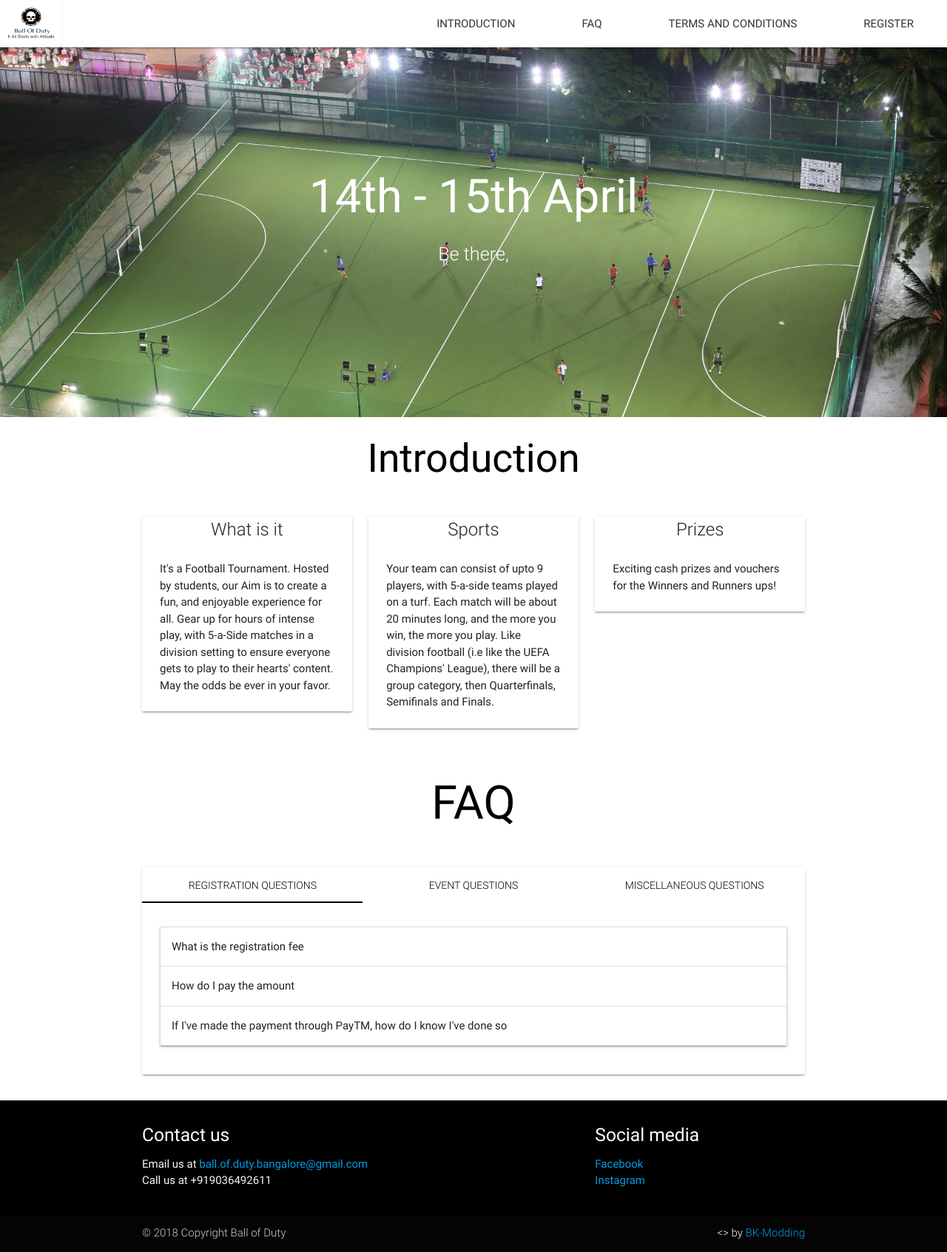
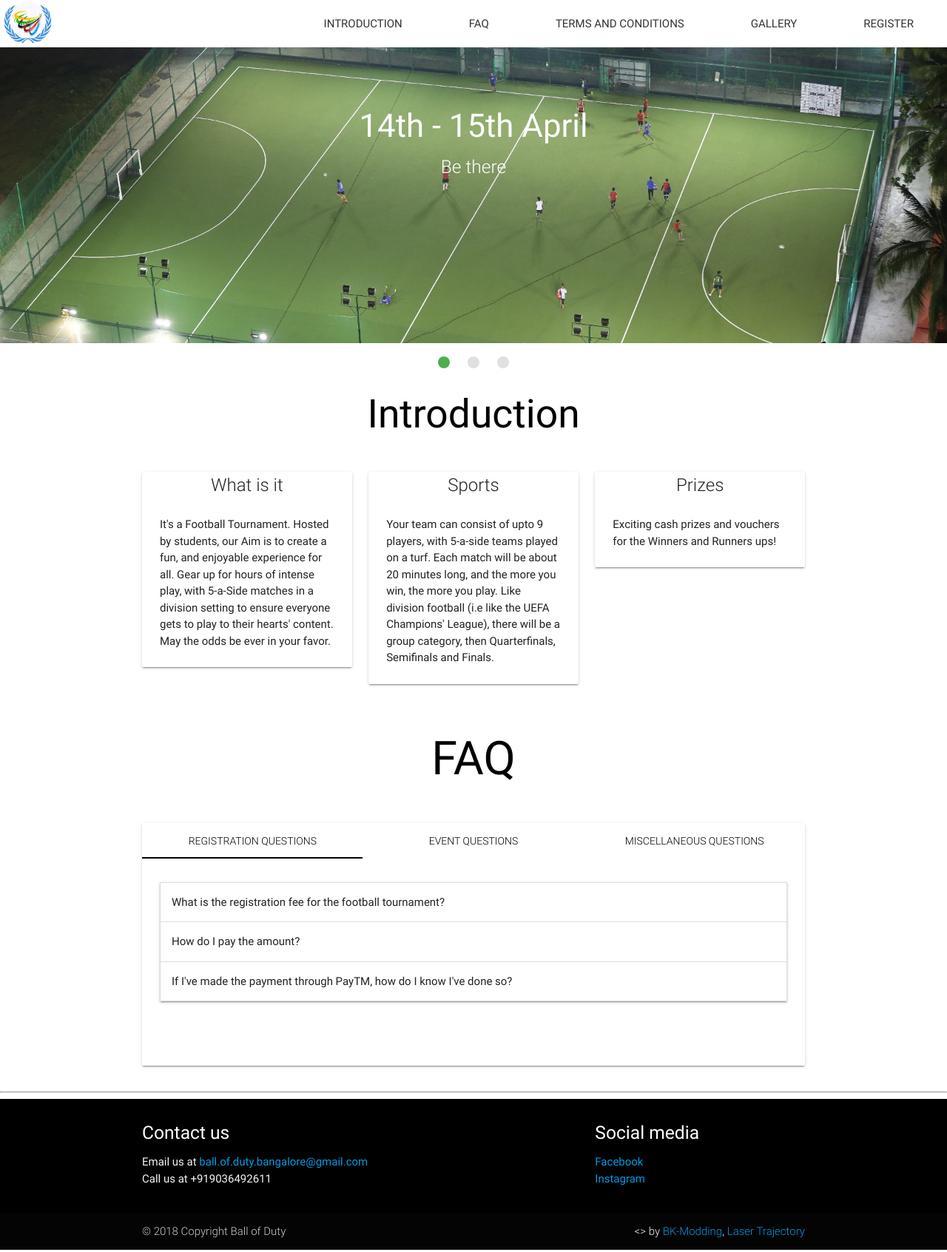
Before and after one commit to BK-Modding/Ball-of-Duty-Website, a Flask app: page / in a window 1280 px wide. Shown: the whole page at 74% size. Run offline with Flask 2, Linux system fonts and the light colour scheme; some libraries are stand-ins or nearby versions.

Commit message:
New registration design and new images on the site

```diff
--- a/app.py
+++ b/app.py
@@ -47,7 +47,7 @@ def register(sport):
                     else:
                         if isinstance(data[i], int):
                             data[i] = connection.escape(int(data[i]))
-                        else:
+                        elif i != 'email':
                             data[i] = connection.escape(data[i])
                 print(data)
                 existflag = 0
@@ -78,7 +78,7 @@ def register(sport):
                     connection.commit()
 
                     msg = Message('We have a new registration under Football for Sports for Change', sender = config.MAIL_USERNAME, recipients = [config.RECIPIENT_1, config.RECIPIENT_2, config.RECIPIENT_3, config.RECIPIENT_4, config.RECIPIENT_5])
-                    msg.body = "Team name: {} \n Registration Person: {} \n No. of members in the team: {} \n Member Names: {} \n Mobile no: {} \n Alternate no: {} \n Payment mode chosen: {}".format(teamname, registername, noofmembers, membernames, mobileno, alternateno, paymentmode)
+                    msg.body = "Team name: {} \nRegistration Person: {}\n No. of members in the team: {}\nMember Names: {}\nMobile no: {}\nAlternate no: {} \nPayment mode chosen: {}".format(teamname, registername, noofmembers, membernames, mobileno, alternateno, paymentmode)
                     mail.send(msg)
 
                     msg2 = Message('Confirming your registration for Sports for Change', sender = config.MAIL_USERNAME, recipients = [data['email']])
@@ -92,9 +92,7 @@ def register(sport):
                     mail.send(msg2)
             elif sport == 'chess':
                 for i in data:
-                    if isinstance(data[i], int):
-                        data[i] = connection.escape(int(data[i]))
-                    else:
+                    if i != 'email' and not isinstance(data[i], int):
                         data[i] = connection.escape(data[i])
                 print(data)
                 existflag = 0
@@ -103,7 +101,6 @@ def register(sport):
                     cursor.execute(existquery % data['name'])
                     if len(cursor.fetchall()) > 0:
                         existflag = 1
-
                 if existflag == 1:
                     return json.dumps({'Status':'Not Registered', 'Message': 'Error, that name has already registered'});
                 else:
@@ -111,30 +108,37 @@ def register(sport):
                     age = data['age']
                     paymentmode = data['paymenttype']
                     mobileno = data['mobileno']
+                    print(mobileno)
                     email = data['email']
                     category = data['category']
-                    UKCAID = 1 if data['UKCAID'] == 'true' else 2
+                    UKCAID = "true" if data['UKCAID'] == 1 else "false"
 
                     with connection.cursor() as cursor:
-                        query = '''INSERT INTO chessregistrations (Name, Email, MobileNo, Age, Category, PaymentMode, HasUKCA) VALUES (%s, %s, %s, %s, %s, %s, %s, %s)'''
-                        print(query)
-                        insertdata = (name, email, mobileno, age, category, paymentmode, UKCAID)
+                        query = '''INSERT INTO chessregistrations (Name, Email, MobileNo, Age, Category, PaymentMode, HasUKCA) VALUES (%s, %s, %s, %s, %s, %s, %s)'''
+                        insertdata = (name, email, mobileno, age, category, paymentmode, data['UKCAID'])
                         cursor.execute(query, insertdata)
 
                     connection.commit()
 
                     msg = Message('We have a new registration under Chess for Sports for Change', sender = config.MAIL_USERNAME, recipients = [config.RECIPIENT_1, config.RECIPIENT_2, config.RECIPIENT_3, config.RECIPIENT_4, config.RECIPIENT_5])
-                    msg.body = "Name: {} \n Email: {} \n Mobile no.: {} \n Age: {} \n Category: {} \n Payment mode chosen: {} \n Has an UKCA ID: {}".format(name, email, mobileno, age, category, paymentmode, data['UKCAID'])
+                    msg.body = "Name: {} \nEmail: {} \nMobile no.: {}\n Age: {}\nCategory: {}\nPayment mode chosen: {}\nHas an UKCA ID: {}".format(name, email, mobileno, age, category, paymentmode, UKCAID)
                     mail.send(msg)
 
-                    msg2 = Message('Confirming your registration for Sports for Change', sender = config.MAIL_USERNAME, recipients = [data['email']])
+                    msg2 = Message('Confirming your registration for Sports for Change', sender = config.MAIL_USERNAME, recipients = [email])
                     paymsg = ''
+                    msgcategory = ''
+                    if category == 'u8':
+                        msgcategory = "Under 8"
+                    elif category == 'u12':
+                        msgcategory = "Under 12"
+                    elif category == "u16":
+                        msgcategory = "Under 16"
                     if paymentmode == "payTM":
                         paymsg = "You have chosen to pay the registration fee through PayTM. To make the PayTM payment for the event, please pay Samaksh Goel of IBDP 1 studying in Oakridge International School. His mobile no. is +919036492611"
                     else:
-                        paymsg = "You have chosen to pay the registration fee by cash. Please make the cash payment once you arrive at the venue on the event day"
+                        paymsg = "You have chosen to pay the registration fee by cash. To make the cash payment, one of our representatives will get in touch with you soon. If the representative does not get in touch with you in the next 24 hours, please contact us through the contact number provided at the bottom of the website. Please do keep in mind that you must make the payment before 9th of April"
 
-                    msg2.body = "Thank you for registering under Chess for Sports for Change. This is to confirm that you have registered for the event under the name of {} and under the {} category. {}".format(name, category, paymsg)
+                    msg2.body = "Thank you for registering under Chess for Sports for Change. This is to confirm that you have registered for the event under the name of {} and under the {} category. {}".format(name, msgcategory, paymsg)
                     mail.send(msg2)
 
             elif sport == 'basketball':
@@ -168,17 +172,27 @@ def checkpass():
 def getallteams():
     return render_template('getallteams.html')
 
-@app.route('/getteamsafterauth', methods = ['GET', 'POST'])
-def getteamsafterauth():
+@app.route('/getteamsafterauth/<sport>', methods = ['GET', 'POST'])
+def getteamsafterauth(sport):
     if request.method == "POST":
         data = request.get_json()
         if data['passphrase'] == config.PASSPHRASE2:
             with connection.cursor() as cursor:
-                cursor.execute('SELECT * FROM registrations');
-                querydata = cursor.fetchall()
-                return json.dumps({'success':'true', 'teams': querydata})
+                if sport == 'football':
+                    cursor.execute('SELECT * FROM footballregistrations');
+                    querydata = cursor.fetchall()
+                    return json.dumps({'success':'true', 'teams': querydata})
+                elif sport == 'chess':
+                    cursor.execute('SELECT * FROM chessregistrations');
+                    querydata = cursor.fetchall()
+                    return json.dumps({'success':'true', 'data': querydata})
+                elif sport == 'basketball':
+                    cursor.execute('SELECT * FROM basketballregistrations');
+                    querydata = cursor.fetchall()
+                    return json.dumps({'success':'true', 'teams': querydata})
+
         else:
-            return json.dumps({'success': 'false', 'teams': []})
+            return json.dumps({'success': 'false'})
 
 @app.route('/confirmpayment', methods = ['POST'])
 def confirmteampayment():
@@ -189,39 +203,44 @@ def confirmteampayment():
     if repass != config.PASSPHRASE:
         return json.dumps({'success': 'false', 'message': 'Error, incorrect pass phrase'})
     else:
+        print(sport)
+        print(sport == 'chess')
         with connection.cursor() as cursor:
             if sport == 'football':
-                query = '''SELECT * FROM footballregistrations WHERE TeamName=%s''' % str(name)
+                query = '''SELECT * FROM footballregistrations WHERE TeamName="%s"''' % str(name)
             elif sport == 'chess':
-                 query = '''SELECT * FROM chessregistrations WHERE TeamName=%s''' % str(name)
+                 query = '''SELECT * FROM chessregistrations WHERE Name="%s"''' % str(name)
+                 print(query)
             elif sport == 'basketball':
-                 query = '''SELECT * FROM basketballregistrations WHERE TeamName=%s''' % str(name)
+                 query = '''SELECT * FROM basketballregistrations WHERE TeamName="%s"''' % str(name)
             cursor.execute(query)
             dbdata = cursor.fetchall()
             print(dbdata)
             if len(dbdata) == 0:
-                return json.dumps({'success': 'false', 'message': 'Error, team does not exist'})
+                notexistmessage = 'Error, that team does not exist' if (sport == 'football' or sport == 'basketball') else 'Error, a registration under that name does not exist'
+                return json.dumps({'success': 'false', 'message': notexistmessage})
             else:
                 if dbdata[0]['HasPaid'] == 1:
                     returnmessage = 'Error, that team has already paid' if (sport == 'football' or sport == 'basketball') else 'Error, the registration under that name has already paid'
                     return json.dumps({'success': 'false', 'message': returnmessage})
                 else:
+                    insertquery = ''
                     if sport == 'football':
-                        insertquery = '''UPDATE footballregistrations SET HasPaid=1 WHERE TeamName=%s''' % str(name)
+                        insertquery = '''UPDATE footballregistrations SET HasPaid=1 WHERE TeamName="%s"''' % str(name)
                     elif sport == 'basketball':
-                        insertquery = '''UPDATE basketballregistrations SET HasPaid=1 WHERE TeamName=%s''' % str(name)
-                    elif sport == 'football':
-                        insertquery = '''UPDATE chessregistrations SET HasPaid=1 WHERE Name=%s''' % str(name)
+                        insertquery = '''UPDATE basketballregistrations SET HasPaid=1 WHERE TeamName="%s"''' % str(name)
+                    elif sport == 'chess':
+                        insertquery = '''UPDATE chessregistrations SET HasPaid=1 WHERE Name="%s"''' % str(name)
                     cursor.execute(insertquery)
 
                     connection.commit()
 
                     if sport == 'football':
-                        cursor.execute('''SELECT Email FROM footballregistrations WHERE TeamName=%s''' % str(name))
+                        cursor.execute('''SELECT Email FROM footballregistrations WHERE TeamName="%s"''' % str(name))
                     elif sport == 'basketball':
-                        cursor.execute('''SELECT Email FROM basketballregistrations WHERE TeamName=%s''' % str(name))
+                        cursor.execute('''SELECT Email FROM basketballregistrations WHERE TeamName="%s"''' % str(name))
                     elif sport == 'chess':
-                        cursor.execute('''SELECT Email FROM chessregistrations WHERE Name=%s''' % str(name))
+                        cursor.execute('''SELECT Email FROM chessregistrations WHERE Name="%s"''' % str(name))
 
                     data = cursor.fetchall()
                     email = data[0]['Email']
--- a/static/js/custom.js
+++ b/static/js/custom.js
@@ -3,9 +3,13 @@ $(document).ready(function() {
     $('select').material_select();
     $('ul.tabs').tabs();
     $('.collapsible').collapsible();
-    $(document).ready(function() {
-        $('select').material_select();
-    });
+    $('select').material_select();
+    $('.carousel').carousel();
+    $('.slider').slider({
+          full_width: false,
+          interval: 5000,
+          transition: 800,
+          });
 });
 $('a[href^="#"]').on('click', function(e) {
     e.preventDefault();
--- a/templates/confirmpayment.html
+++ b/templates/confirmpayment.html
@@ -60,6 +60,7 @@
                 {
                     Materialize.toast('<p class = "flow-text green-text">Logged in successfully</p>', 2000)
                     document.getElementById('state').innerHTML = '<div class = "card"> <div class = "card-content"> <div class = "input-field"> <label for = "name">Name/Team name</label> <input type = "text" name = "name" id = "name" placeholder = "Name/Team name"> </div> <div class = "input-field"> <label for = "repassphrase">Reenter pass phrase</label> <input type = "text" name = "repassphrase" id = "repassphrase" placeholder = "Reenter pass phrase"/> </div> <div class="input-field"> <select id = "game"> <option value="" selected>Choose the sport/game</option> <option value="football">Football</option> <option value="basketball">Basketball</option> <option value="chess">Chess</option> </select> <label>Choose the sport/game</label> </div> <a onclick = "paid()" class = "btn red waves-effect hoverable">Confirm</a> </div></div>';
+                    $('select').material_select();
                 }
                 else
                 {
--- a/templates/index.html
+++ b/templates/index.html
@@ -1,24 +1,31 @@
 {% extends "layout.html" %} {% block content %}
 <link type="text/css" rel="stylesheet" href="{{ url_for('static', filename='css/custom.css') }}" media="screen,projection" />
-<div class="parallax-container">
-  <div class="section no-pad-bot">
-    <div class="row"></div>
-    <div class="row"></div>
-    <div class="row"></div>
-    <div class="row"></div>
-    <div class="row"></div>
-    <div class="row"></div>
-    <div class="row">
-      <div class="col s12 center-align">
-        <h1 class="white-text">14th - 15th April</h1>
-        <p class="flow-text white-text">Be there,</p>
-      </div>
-    </div>
-    <div class="container">
-      <div class="parallax"><img class="responsive-img" src="{{ url_for('static', filename='images/turfpark.jpg') }}"></div>
-    </div>
-  </div>
+<div class="slider">
+    <ul class="slides">
+      <li>
+        <img class = "responsive-img" src="{{ url_for('static', filename='images/turfpark.jpg') }}"> <!-- random image -->
+        <div class="caption center-align">
+          <h3>14th - 15th April</h3>
+          <h5 class="light white-text">Be there</h5>
+        </div>
+      </li>
+      <li>
+        <img class = "responsive-img" src="{{ url_for('static', filename='images/chessboard.jpg') }}">
+        <div class="caption center-align">
+          <h3>Coming soon!</h3>
+          <h5 class="light white-text text-lighten-3"></h5>
+        </div>
+      </li>
+      <li>
+        <img src="{{ url_for('static', filename='images/basketball.jpg') }}">
+        <div class="caption center-align">
+          <h3 class = "white-text">Coming soon!</h3>
+          <h5 class="light white-text text-lighten-3"></h5>
+        </div>
+      </li>
+    </ul>
 </div>
+
 <section id="introduction">
   <div class="container">
     <div class="row">
@@ -72,20 +79,36 @@
             <div id="q1">
               <ul class="collapsible" data-collapsible="accordion">
                 <li>
-                  <div class="collapsible-header">What is the registration fee</div>
-                  <div class="collapsible-body"><span>The registration fee for this event is &#8377;2800 per team</span></div>
+                  <div class="collapsible-header">What is the registration fee for the football tournament?</div>
+                  <div class="collapsible-body"><span>The registration fee for the football event is &#8377;2899 per team. The registration fee for the chess tournament is &#8377;2899. The registration fee for the basketball one is yet to be decided </span></div>
                 </li>
                 <li>
-                  <div class="collapsible-header">How do I pay the amount</div>
+                  <div class="collapsible-header">How do I pay the amount?</div>
                   <div class="collapsible-body"><span>Before making your payment, you need to have registered on our site. Once that's done, there are two ways to make the payment - one is by PayTM and the other is by cash. If you chose the appropriate payment method during the registration, instructions on how to make the transfer should have been sent to the registered email account with all the other necessary details.</span></div>
                 </li>
                 <li>
-                  <div class="collapsible-header">If I've made the payment through PayTM, how do I know I've done so</div>
+                  <div class="collapsible-header">If I've made the payment through PayTM, how do I know I've done so?</div>
                   <div class="collapsible-body"><span>After you've made the payment through PayTM, one of our representative will update that you've done so and you should receive an email regarding the completion of your payment</span></div>
                 </li>
               </ul>
             </div>
-            <div id="q2">Test 2</div>
+            <div class="card-content">
+            <div id="q2">
+              <ul class="collapsible" data-collapsible="accordion">
+                <li>
+                  <div class="collapsible-header">Where is the tournament happening/What is the venue?</div>
+                  <div class="collapsible-body"><span>The venue is the Turf Park in Koramangala.</span></div>
+                </li>
+                <li>
+                  <div class="collapsible-header">How long will the event last?</div>
+                  <div class="collapsible-body"><span>The event will last 2 days, over the weekend of the 14th and 15th April, 2018. If you win on day 1 and qualify for the next round, you will be required to come on day 2. If you do not qualify on day 1, you may come on day 2 to spectate.</span></div>
+                </li>
+                <li>
+                  <div class="collapsible-header">Who is the event being organised by?</div>
+                  <div class="collapsible-body"><span>The event is being organised by a group of sports enthusiastic students who want to use sports to make the world a better place.</span></div>
+                </li>
+              </ul>
+            </div>
             <div id="q3">Test 3</div>
           </div>
         </div>
@@ -93,4 +116,8 @@
     </div>
   </div>
 </section>
+<hr>
+<section class = "venue">
+
+</section>
 {% endblock %}
--- a/templates/layout.html
+++ b/templates/layout.html
@@ -17,15 +17,16 @@
     <!--Import jQuery before materialize.js-->
     <script type="text/javascript" src="https://code.jquery.com/jquery-3.2.1.min.js"></script>
     <script type="text/javascript" src="{{ url_for('static', filename='js/materialize.min.js') }}"></script>
-     <script type="text/javascript" src="{{ url_for('static', filename='js/custom.js') }}"></script>
+    <script type="text/javascript" src="{{ url_for('static', filename='js/custom.js') }}"></script>
 
     <nav>
         <div class="nav-wrapper white">
-            <a href="/" class="brand-logo left-align black-text"><img width = "85px" height = "63px" src = "{{ url_for('static', filename='images/logo.jpg') }}"></a>
+            <a href="/" class="brand-logo left black-text"><img style = "position:absolute;left:5px;" width = "65px" height = "65px" src = "{{ url_for('static', filename='images/logo.jpg') }}"></a>
             <ul class="right">
                 <li><a href="/#introduction" class="btn-flat">Introduction</a></li>
                 <li><a href="/#faq" class="btn-flat">FAQ</a></li>
                 <li><a href="/termsandconditions" class="btn-flat">Terms and Conditions</a></li>
+               <li><a href="/#gallery" class="btn-flat">Gallery</a></li>
                 <li><a href="/registration" class="btn-flat">Register</a></li>
             </ul>
         </div>
@@ -56,7 +57,7 @@
         <div class="footer-copyright">
             <div class="container">
                 © 2018 Copyright Ball of Duty
-                <span class="grey-text text-lighten-4 right" href="#!"><> by <a href = "https://github.com/BK-Modding">BK-Modding</a></span>
+                <span class="grey-text text-lighten-4 right" href="#!"><> by <a href = "https://github.com/BK-Modding">BK-Modding</a>, <a href = "https://github.com/LaserTrajectory">Laser Trajectory</a></span>
             </div>
         </div>
     </footer>
--- a/templates/t&c.html
+++ b/templates/t&c.html
@@ -20,9 +20,8 @@
                         <div id="football">
                             <ol>
                                 <li>No Foul <strong>Language</strong>, <strong>Threatening</strong>, or <strong>Fighting</strong>.</li>
-                                <li>If in case of any <strong>Emergencies</strong>, you will have to inform us 5 days in prior, that is, on or before 9th of April. In this case, you will be liable to recieve 50% of the amount paid. Any <strong>Cancellations</strong>                                    after that will <strong>Not</strong> be <strong>Eligible</strong> for a <strong>Refund</strong>.</li>
-                                <li>The maximum numbers of subs you can have is 4, but only 5 players from the same team can be on the court at the same time, as it is teams of 5. Beware!! If you bring only 5 members,we will not be able to provide substitutes.
-                                </li>
+                                <li>If in case of any <strong>Emergencies</strong>, you will have to inform us 5 days in prior, that is, on or before 9th of April. In this case, you will be liable to recieve 50% of the amount paid. Any <strong>Cancellations</strong> after that will <strong>Not</strong> be <strong>Eligible</strong> for a <strong>Refund</strong>.</li>
+                                <li>The <strong>Maximum</strong> numbers of subs you can have is , but only 5 players from the same team can be on the court at the same time, as it is teams of 5. If you bring only 5 members (4+1), we will not be able to provide substitutes.</li>
                                 <li>You don't have to bring your own equipment, though we would suggest some light snacks if you want.</li>
                                 <li>The referees' words are absolute. You'll be sent off if you protest the call too much.</li>
                             </ol>
```
Also changed, not shown: templates/getallteams.html (+20 -2 lines), templates/registration.html (+8 -9 lines), static/images/basketball.jpg (added), static/images/chessboard.jpg (added), static/images/logo.jpg.
